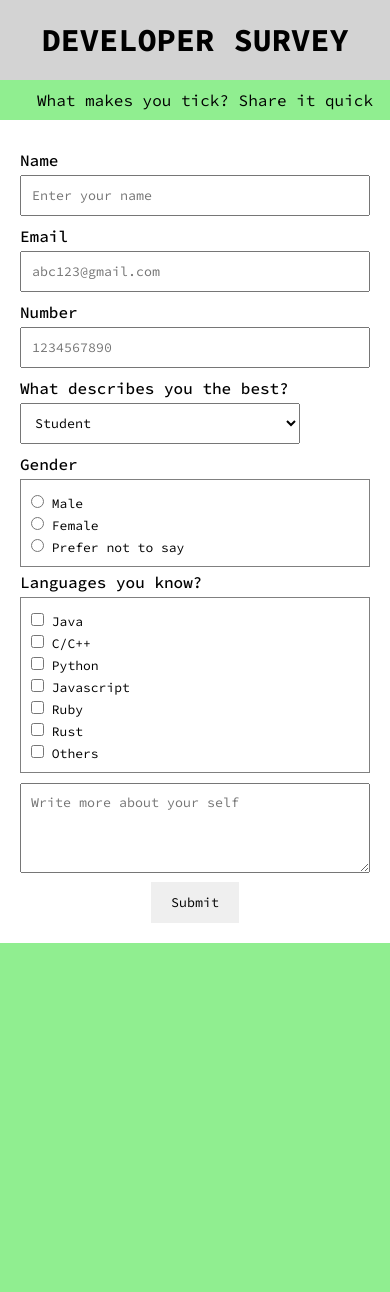
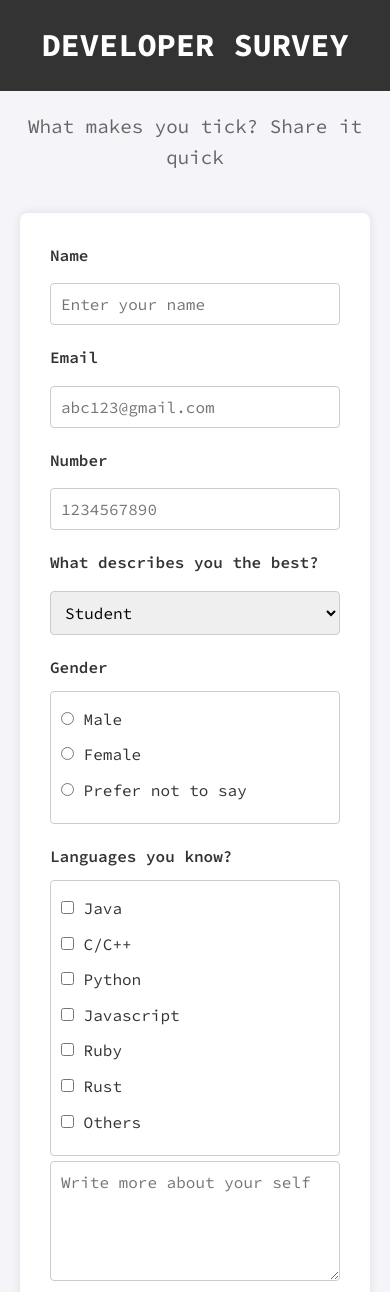
Before and after one commit to mrsahiljaiswal/freecodecamp, a plain HTML site: page SurveyForm/index.html in a window 390 px wide. Shown: the top 1292 px of the page. Before the commit the page ends 943 px from the top, so only its background shows below. Drawn offline with Linux system fonts and the light colour scheme.

Commit message:
Refactor styles and update file structure for SurveyForm and TributePage

```diff
--- a/SurveyForm/index.html
+++ b/SurveyForm/index.html
@@ -4,7 +4,7 @@
     <meta charset="UTF-8">
     <meta name="viewport" content="width=device-width, initial-scale=1.0">
     <title>Survey Form</title>
-    <link rel="stylesheet" href="style.css">
+    <link rel="stylesheet" href="styles.css">
 </head>
 
 <body>
@@ -105,8 +105,8 @@
                 <textarea name="feedback" id="" placeholder="Write more about your self"></textarea>
             </div>
 
-            <div id="submit">
-                <button type="submit">Submit</button>
+            <div id="submit-container">
+                <button type="submit" id="submit">Submit</button>
             </div>
 
         </form>
--- a/SurveyForm/style.css
+++ /dev/null
@@ -1,98 +0,0 @@
-@import url('https://fonts.googleapis.com/css2?family=Source+Code+Pro:ital,wght@0,200..900;1,200..900&display=swap');
-
-*{
-    margin: 0;
-    padding: 0;
-    box-sizing: border-box;
-    font-family: "source code pro";
-}
-
-#title{
-    width: 100%;
-    text-align: center;
-    background-color: lightgray;
-    padding:20px 0;
-}
-
-#description{
-    width: 100%;
-    text-align: center;
-    margin: 10px;
-}
-body{
-    background-color: lightgreen;
-}
-#form-container{
-    background-color: lightgreen;
-    width: 100%;
-    display: flex;
-    justify-content: center;
-}
-
-#survey-form{
-    background-color:white ;
-    width: 600px;
-    padding: 20px;
-
-}
-label,
-.section-heading{
-    font-weight: 500;
-    width: 100%;
-    display: block;
-}
-
-.container{
-    margin-top: 10px;
-}
-
-.input-field{
-    padding: 10px;
-    width: 100%;
-    margin-top: 5px;
-}
-
-#dropdown{
-    margin-top: 5px;
-    width: 80%;
-    padding: 10px;
-}
-
-#gender-container{
-    margin-top: 5px;
-    border: 1px solid grey;
-    padding: 10px;
-
-}
-
-.container-content{
-    margin-top: 5px;
-    border: 1px solid grey;
-    padding: 10px 10px;
-}
-
-.container-content label{
-    margin-top: 5px;
-    font-size: small;
-    font-weight: 400;
-}
-#language-container{
-    margin-top: 5px;
-}
-textarea{
-    width: 100%;
-    height: 90px;
-    padding: 10px;
-}
-
-#submit{
-  width: 100%;
-  display: flex;
-  justify-content: center;
-  margin-top: 5px;
-}
-button{
-    padding: 12px 20px;
-    outline: none;
-    border: none;
-}
--- /dev/null
+++ b/SurveyForm/styles.css
@@ -0,0 +1,114 @@
+@import url('https://fonts.googleapis.com/css2?family=Source+Code+Pro:ital,wght@0,200..900;1,200..900&display=swap');
+
+*{
+    margin: 0;
+    padding: 0;
+    box-sizing: border-box;
+    font-family: "Source Code Pro", monospace;
+}
+
+body{
+    background-color: #f4f4f9;
+    color: #333;
+    font-size: 16px;
+    line-height: 1.6;
+}
+
+#title{
+    width: 100%;
+    text-align: center;
+    background-color: #333;
+    color: #fff;
+    padding: 20px 0;
+    font-size: 2em;
+}
+
+#description{
+    width: 100%;
+    text-align: center;
+    margin: 20px 0;
+    font-size: 1.2em;
+    color: #666;
+}
+
+#form-container{
+    width: 100%;
+    display: flex;
+    justify-content: center;
+    padding: 20px;
+}
+
+#survey-form{
+    background-color: #fff;
+    width: 600px;
+    padding: 30px;
+    box-shadow: 0 0 10px rgba(0, 0, 0, 0.1);
+    border-radius: 8px;
+}
+
+label,
+.section-heading{
+    font-weight: 600;
+    width: 100%;
+    display: block;
+    margin-bottom: 10px;
+}
+
+.container{
+    margin-bottom: 20px;
+}
+
+.input-field,
+#dropdown,
+textarea{
+    padding: 10px;
+    width: 100%;
+    margin-top: 5px;
+    border: 1px solid #ccc;
+    border-radius: 4px;
+    font-size: 1em;
+}
+
+#dropdown{
+    width: 100%;
+}
+
+.container-content{
+    margin-top: 10px;
+    border: 1px solid #ccc;
+    padding: 10px;
+    border-radius: 4px;
+}
+
+.container-content label{
+    margin-top: 5px;
+    font-size: 1em;
+    font-weight: 400;
+}
+
+textarea{
+    height: 120px;
+}
+
+#submit-container{
+    width: 100%;
+    display: flex;
+    justify-content: center;
+    margin-top: 20px;
+}
+
+button{
+    padding: 12px 20px;
+    outline: none;
+    border: none;
+    background-color: #333;
+    color: #fff;
+    font-size: 1em;
+    border-radius: 4px;
+    cursor: pointer;
+    transition: background-color 0.3s ease;
+}
+
+button:hover{
+    background-color: #555;
+}
--- a/TributePage/style.css
+++ /dev/null
@@ -1,67 +0,0 @@
-*{
-    margin: 0;
-    padding: 0;
-    box-sizing: border-box;
-}
-
-main{
-    padding: 20px;
-    margin-top: 20px;
-    background-color:rgba(250, 250, 210, 0.877);
-    border-radius: 5px;
-    font-family: cursive;
-}
-
-h1,h5,h2{
-    margin: 7px;
-    text-align: center;
-    /* font-family: Arial, Helvetica, sans-serif; */
-}
-
-#img-div{
-    justify-self: center;
-    border-radius: 6px;
-    background-color: #fff;
-    width: 60% ;
-    display: flex;
-    flex-direction: column;
-    align-items: center;
-    justify-content: center;
-    padding: 20px;
-    margin-bottom: 40px;
-}
-
-img{
-    display: block;
-    max-width: 100%;
-    height: auto;
-    margin: 10px 0px;
-    width: 600px;
-}
-
-#tribute-info{
-    padding:  0px 100px;
-}
-
-#tribute-heading{
-    margin-bottom: 30px;
-}
-
-ul li{
-    font-size: 1.25rem;
-}
-
-li{
-    margin-bottom: 30px;
-}
-ul li span{
-    font-weight: bold;
-    display: block;
-    margin-bottom: 5px
-}
-
-footer{
-    width: 100%;
-    text-align: center;
-    margin-bottom: 20px;
-}
--- /dev/null
+++ b/TributePage/styles.css
@@ -0,0 +1,223 @@
+*{
+    margin: 0;
+    padding: 0;
+    box-sizing: border-box;
+}
+
+body {
+    font-family: 'Arial', sans-serif;
+    background-color: #f4f4f9;
+    color: #333;
+    line-height: 1.6;
+}
+
+main{
+    padding: 20px;
+    margin-top: 20px;
+    background-color: #fff;
+    border-radius: 10px;
+    box-shadow: 0 0 10px rgba(0, 0, 0, 0.1);
+}
+
+h1,h5,h2{
+    margin: 7px;
+    text-align: center;
+    font-family: 'Georgia', serif;
+    color: #444;
+}
+
+#img-div{
+    justify-self: center;
+    border-radius: 10px;
+    background-color: #fff;
+    width: 60% ;
+    display: flex;
+    flex-direction: column;
+    align-items: center;
+    justify-content: center;
+    padding: 20px;
+    margin-bottom: 40px;
+    box-shadow: 0 0 10px rgba(0, 0, 0, 0.1);
+}
+
+img{
+    display: block;
+    max-width: 100%;
+    height: auto;
+    margin: 10px 0px;
+    width: 600px;
+    border-radius: 10px;
+}
+
+#tribute-info{
+    padding:  0px 100px;
+}
+
+#tribute-heading{
+    margin-bottom: 30px;
+    font-size: 2rem;
+    color: #555;
+}
+
+ul li{
+    font-size: 1.25rem;
+    margin-bottom: 30px;
+    color: #666;
+}
+
+li{
+    margin-bottom: 30px;
+}
+ul li span{
+    font-weight: bold;
+    display: block;
+    margin-bottom: 5px;
+    color: #333;
+}
+
+footer{
+    width: 100%;
+    text-align: center;
+    margin-bottom: 20px;
+    font-size: 1.2rem;
+    color: #555;
+}
+
+footer a {
+    color: #FF9F55;
+    text-decoration: none;
+}
+
+footer a:hover {
+    text-decoration: underline;
+}
+
+.timeline {
+    position: relative;
+    max-width: 1200px;
+    margin: 0 auto;
+    padding: 20px 0;
+}
+
+.timeline::after {
+    content: '';
+    position: absolute;
+    width: 6px;
+    background-color: #FF9F55;
+    top: 0;
+    bottom: 0;
+    left: 50%;
+    margin-left: -3px;
+}
+
+.container {
+    padding: 10px 40px;
+    position: relative;
+    background-color: inherit;
+    width: 50%;
+}
+
+.container::after {
+    content: '';
+    position: absolute;
+    width: 25px;
+    height: 25px;
+    right: -17px;
+    background-color: white;
+    border: 4px solid #FF9F55;
+    top: 15px;
+    border-radius: 50%;
+    z-index: 1;
+}
+
+.left {
+    left: 0;
+}
+
+.right {
+    left: 50%;
+}
+
+.left::before {
+    content: " ";
+    height: 0;
+    position: absolute;
+    top: 22px;
+    width: 0;
+    z-index: 1;
+    right: 30px;
+    border: medium solid #FF9F55;
+    border-width: 10px 0 10px 10px;
+    border-color: transparent transparent transparent #FF9F55;
+}
+
+.right::before {
+    content: " ";
+    height: 0;
+    position: absolute;
+    top: 22px;
+    width: 0;
+    z-index: 1;
+    left: 30px;
+    border: medium solid #FF9F55;
+    border-width: 10px 10px 10px 0;
+    border-color: transparent #FF9F55 transparent transparent;
+}
+
+.right::after {
+    left: -16px;
+}
+
+.content {
+    padding: 20px 30px;
+    background-color: white;
+    position: relative;
+    border-radius: 6px;
+    box-shadow: 0 0 10px rgba(0, 0, 0, 0.1);
+}
+
+@media screen and (max-width: 600px) {
+    main {
+        padding: 10px;
+        margin-top: 10px;
+    }
+
+    #img-div {
+        width: 90%;
+        padding: 10px;
+        margin-bottom: 20px;
+    }
+
+    img {
+        width: 100%;
+    }
+
+    #tribute-info {
+        padding: 0px 20px;
+    }
+
+    .timeline::after {
+        left: 31px;
+    }
+
+    .container {
+        width: 100%;
+        padding-left: 20px;
+        padding-right: 20px;
+    }
+
+    .container::before {
+        left: 30px;
+        border: medium solid #FF9F55;
+        border-width: 10px 10px 10px 0;
+        border-color: transparent #FF9F55 transparent transparent;
+    }
+
+    .left::after, .right::after {
+        left: 15px;
+    }
+
+    .right {
+        left: 0%;
+    }
+}
```
Also changed, not shown: TributePage/index.html (+69 -33 lines).
